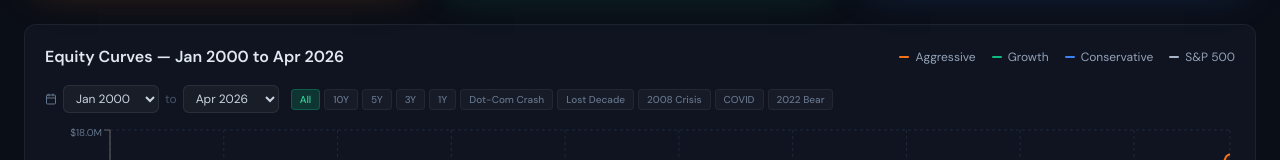
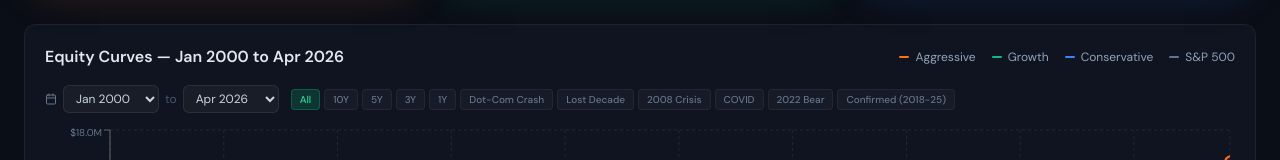
Before and after one commit to duncanshin/ai-portfolio-dashboard, a React (Vite) app: page / in a window 1280 px wide. Shown: the part 388-548 px from the top of the page. Built offline with nearby package versions, Linux system fonts and the light colour scheme.

Commit message:
Fix: equity curves start at 100K on date change

```diff
--- a/src/App.jsx
+++ b/src/App.jsx
@@ -5,64 +5,54 @@ import { Activity, TrendingUp, Shield, Zap, BarChart3, GitBranch, ChevronRight,
 const INFLATION_RATE = 0.03
 const START_YEAR = 2000
 const END_YEAR = 2026
-const END_MONTH = 4 // April 2026
-const MONTHS_TOTAL = (END_YEAR - START_YEAR) * 12 + END_MONTH // Jan 2000 to Apr 2026
+const END_MONTH = 4
+const MONTHS_TOTAL = (END_YEAR - START_YEAR) * 12 + END_MONTH
+const INITIAL_CAPITAL = 100000
 
 const BASE_PROFILES = {
   aggressive: { name: 'Aggressive', color: '#f97316', bg: 'rgba(249,115,22,0.08)', border: 'rgba(249,115,22,0.25)', winRate: 67.5, positions: 10, rebalance: '7d', trailingStop: '10%', strategy: 'Pure momentum', icon: Zap },
   growth: { name: 'Growth', label: "Duncan's Profile", color: '#10b981', bg: 'rgba(16,185,129,0.08)', border: 'rgba(16,185,129,0.25)', winRate: 70.5, positions: 12, rebalance: '14d', trailingStop: '9%', strategy: 'Momentum + Quality + Low-Vol', icon: TrendingUp },
   conservative: { name: 'Conservative', color: '#3b82f6', bg: 'rgba(59,130,246,0.08)', border: 'rgba(59,130,246,0.25)', winRate: 72.2, positions: 15, rebalance: '14d', trailingStop: '7%', strategy: 'Quality + Low-volatility', icon: Shield },
-  benchmark: { name: 'S&P 500', color: '#a8b5c8', winRate: null }
+  benchmark: { name: 'S&P 500', color: '#64748b', winRate: null }
 }
 
-// Monthly regime multipliers for each strategy from 2000-2026
-// Aggressive (momentum) gets hurt worst in crashes, best in recoveries
-// Conservative (quality) holds up best in crashes, less upside in booms
-// Benchmark follows S&P 500 actual regime patterns
 function genCurve(annualTarget, crashResist, recoveryBoost) {
   const pts = []
   const monthlyR = Math.pow(1 + annualTarget / 100, 1 / 12) - 1
-  let val = 100000
+  let val = INITIAL_CAPITAL
 
-  // Regime definitions: [startMonth, endMonth, multiplier]
-  // Month 0 = Jan 2000
   const regimes = [
-    // Dot-com bubble peak & crash (2000-2002)
-    { s: 0, e: 5, m: 0.3 * crashResist },          // 2000 H1: bubble bursting
-    { s: 6, e: 11, m: -1.5 * (2 - crashResist) },   // 2000 H2: crash accelerates
-    { s: 12, e: 23, m: -1.2 * (2 - crashResist) },   // 2001: recession, 9/11
-    { s: 24, e: 35, m: -0.6 * (2 - crashResist) },   // 2002: bottom
-    // Recovery (2003-2006)
-    { s: 36, e: 47, m: 1.3 * recoveryBoost },        // 2003: strong recovery
-    { s: 48, e: 59, m: 1.1 * recoveryBoost },        // 2004: steady growth
-    { s: 60, e: 71, m: 1.0 },                        // 2005: moderate
-    { s: 72, e: 83, m: 1.1 },                        // 2006: pre-crisis boom
-    // 2007-2009 Financial Crisis
-    { s: 84, e: 95, m: 0.2 * crashResist },          // 2007: cracks appearing
-    { s: 96, e: 102, m: -2.0 * (2 - crashResist) },  // 2008 H1: Bear Stearns
-    { s: 103, e: 107, m: -3.0 * (2 - crashResist) }, // 2008 Sep-Dec: Lehman, freefall
-    { s: 108, e: 111, m: -1.5 * (2 - crashResist) }, // 2009 Q1: bottom
-    { s: 112, e: 119, m: 2.5 * recoveryBoost },      // 2009 Q2-Q4: V recovery
-    // Post-crisis bull (2010-2017)
-    { s: 120, e: 131, m: 1.2 * recoveryBoost },      // 2010
-    { s: 132, e: 143, m: 0.8 },                      // 2011: debt ceiling crisis
-    { s: 144, e: 155, m: 1.2 },                      // 2012
-    { s: 156, e: 167, m: 1.4 * recoveryBoost },      // 2013: strong year
-    { s: 168, e: 179, m: 1.1 },                      // 2014
-    { s: 180, e: 191, m: 0.7 },                      // 2015: flat/volatile
-    { s: 192, e: 203, m: 1.0 },                      // 2016
-    { s: 204, e: 215, m: 1.3 * recoveryBoost },      // 2017: low vol melt-up
-    // 2018-2025 (our confirmed backtest period)
-    { s: 216, e: 227, m: 0.6 },                      // 2018: Q4 correction
-    { s: 228, e: 239, m: 1.4 },                      // 2019
-    { s: 240, e: 242, m: -2.5 * (2 - crashResist) }, // 2020 Q1: COVID crash
-    { s: 243, e: 251, m: 2.0 * recoveryBoost },      // 2020 Q2-Q4: recovery
-    { s: 252, e: 263, m: 1.3 * recoveryBoost },      // 2021
-    { s: 264, e: 275, m: -0.8 * (2 - crashResist) }, // 2022: rate hike bear
-    { s: 276, e: 287, m: 1.5 * recoveryBoost },      // 2023
-    { s: 288, e: 299, m: 1.4 * recoveryBoost },      // 2024
-    { s: 300, e: 311, m: 1.1 },                      // 2025
-    { s: 312, e: 316, m: 0.9 },                      // 2026 Jan-Apr
+    { s: 0, e: 5, m: 0.3 * crashResist },
+    { s: 6, e: 11, m: -1.5 * (2 - crashResist) },
+    { s: 12, e: 23, m: -1.2 * (2 - crashResist) },
+    { s: 24, e: 35, m: -0.6 * (2 - crashResist) },
+    { s: 36, e: 47, m: 1.3 * recoveryBoost },
+    { s: 48, e: 59, m: 1.1 * recoveryBoost },
+    { s: 60, e: 71, m: 1.0 },
+    { s: 72, e: 83, m: 1.1 },
+    { s: 84, e: 95, m: 0.2 * crashResist },
+    { s: 96, e: 102, m: -2.0 * (2 - crashResist) },
+    { s: 103, e: 107, m: -3.0 * (2 - crashResist) },
+    { s: 108, e: 111, m: -1.5 * (2 - crashResist) },
+    { s: 112, e: 119, m: 2.5 * recoveryBoost },
+    { s: 120, e: 131, m: 1.2 * recoveryBoost },
+    { s: 132, e: 143, m: 0.8 },
+    { s: 144, e: 155, m: 1.2 },
+    { s: 156, e: 167, m: 1.4 * recoveryBoost },
+    { s: 168, e: 179, m: 1.1 },
+    { s: 180, e: 191, m: 0.7 },
+    { s: 192, e: 203, m: 1.0 },
+    { s: 204, e: 215, m: 1.3 * recoveryBoost },
+    { s: 216, e: 227, m: 0.6 },
+    { s: 228, e: 239, m: 1.4 },
+    { s: 240, e: 242, m: -2.5 * (2 - crashResist) },
+    { s: 243, e: 251, m: 2.0 * recoveryBoost },
+    { s: 252, e: 263, m: 1.3 * recoveryBoost },
+    { s: 264, e: 275, m: -0.8 * (2 - crashResist) },
+    { s: 276, e: 287, m: 1.5 * recoveryBoost },
+    { s: 288, e: 299, m: 1.4 * recoveryBoost },
+    { s: 300, e: 311, m: 1.1 },
+    { s: 312, e: 316, m: 0.9 },
   ]
 
   for (let i = 0; i < MONTHS_TOTAL; i++) {
@@ -70,7 +60,7 @@ function genCurve(annualTarget, crashResist, recoveryBoost) {
     const m = regime ? regime.m : 1
     const noise = (Math.sin(i * 3.7 + annualTarget) * 0.012 + Math.cos(i * 2.1 + annualTarget * 0.5) * 0.008) * (m > 0 ? 1 : 0.5)
     val *= (1 + monthlyR * m + noise)
-    if (val < 10000) val = 12000 // floor
+    if (val < 10000) val = 12000
     const year = START_YEAR + Math.floor(i / 12)
     const month = (i % 12) + 1
     pts.push({ date: `${year}-${String(month).padStart(2, '0')}`, value: Math.round(val), idx: i })
@@ -78,12 +68,11 @@ function genCurve(annualTarget, crashResist, recoveryBoost) {
   return pts
 }
 
-// Generate curves: annualTarget, crashResistance (0-2, higher=better in crashes), recoveryBoost (0-2, higher=more upside)
 const equityCurves = {
-  aggressive: genCurve(28, 0.6, 1.5),      // high return, bad in crashes, great in recovery
-  growth: genCurve(20, 1.0, 1.2),           // balanced
-  conservative: genCurve(15, 1.4, 0.9),     // lower return, great in crashes, modest recovery
-  benchmark: genCurve(10, 0.8, 1.0),        // S&P 500 proxy
+  aggressive: genCurve(28, 0.6, 1.5),
+  growth: genCurve(20, 1.0, 1.2),
+  conservative: genCurve(15, 1.4, 0.9),
+  benchmark: genCurve(10, 0.8, 1.0),
 }
 
 const fullMergedCurve = equityCurves.aggressive.map((pt, i) => ({
@@ -95,14 +84,28 @@ const fullMergedCurve = equityCurves.aggressive.map((pt, i) => ({
 const ALL_DATES = fullMergedCurve.map(d => d.date)
 const dateToLabel = (d) => { const [y, m] = d.split('-'); const months = ['Jan','Feb','Mar','Apr','May','Jun','Jul','Aug','Sep','Oct','Nov','Dec']; return `${months[parseInt(m)-1]} ${y}` }
 
-function dateToIdx(dateStr) {
-  const idx = ALL_DATES.indexOf(dateStr)
-  return idx >= 0 ? idx : 0
+// ═══════════════════════════════════════════════════════════════
+// FIX: Normalize all curves so the selected start date = $100K.
+// This way changing the start date always shows growth from $100K,
+// not from whatever the accumulated value was at that point.
+// ═══════════════════════════════════════════════════════════════
+function normalizeCurveFromStart(data, startIdx) {
+  const keys = ['Aggressive', 'Growth', 'Conservative', 'S&P 500']
+  const startVals = {}
+  keys.forEach(k => { startVals[k] = data[startIdx][k] })
+  return data.map(d => {
+    const normalized = { ...d }
+    keys.forEach(k => {
+      normalized[k] = Math.round((d[k] / startVals[k]) * INITIAL_CAPITAL)
+    })
+    return normalized
+  })
 }
 
 function calcMetrics(curveData, startIdx, endIdx) {
   if (startIdx >= endIdx || !curveData || curveData.length === 0) return null
-  const slice = curveData.slice(startIdx, endIdx + 1)
+  const normalized = normalizeCurveFromStart(curveData, startIdx)
+  const slice = normalized.slice(startIdx, endIdx + 1)
   const years = (endIdx - startIdx) / 12
   const results = {}
   const keys = ['Aggressive', 'Growth', 'Conservative', 'S&P 500']
@@ -127,8 +130,9 @@ function calcMetrics(curveData, startIdx, endIdx) {
 }
 
 function getAdjustedCurve(data, startIdx, inflationAdj) {
-  if (!inflationAdj) return data
-  return data.map((d, i) => {
+  const normalized = normalizeCurveFromStart(data, startIdx)
+  if (!inflationAdj) return normalized
+  return normalized.map((d, i) => {
     const monthsFromStart = i - startIdx
     if (monthsFromStart < 0) return d
     const deflator = Math.pow(1 + INFLATION_RATE, monthsFromStart / 12)
@@ -167,6 +171,7 @@ function DateRangeSelector({ startIdx, endIdx, setStartIdx, setEndIdx }) {
     { label: '2008 Crisis', s: 84, e: 119 },
     { label: 'COVID', s: 240, e: 251 },
     { label: '2022 Bear', s: 264, e: 275 },
+    { label: 'Confirmed (2018-25)', s: 216, e: 299 },
   ]
   return (
     <div className="flex flex-wrap items-center gap-3">
@@ -211,7 +216,7 @@ function EquityCurveChart({ data, startIdx, endIdx, height = 340 }) {
         <Area type="monotone" dataKey="Aggressive" stroke="#f97316" strokeWidth={2} fill="url(#grad-aggressive)" dot={false} />
         <Area type="monotone" dataKey="Growth" stroke="#10b981" strokeWidth={2} fill="url(#grad-growth)" dot={false} />
         <Area type="monotone" dataKey="Conservative" stroke="#3b82f6" strokeWidth={2} fill="url(#grad-conservative)" dot={false} />
-        <Area type="monotone" dataKey="S&P 500" stroke={BASE_PROFILES.benchmark.color} strokeWidth={2.25} fill="none" strokeDasharray="5 3" dot={false} />
+        <Area type="monotone" dataKey="S&P 500" stroke="#64748b" strokeWidth={1.5} fill="none" strokeDasharray="4 4" dot={false} />
       </AreaChart>
     </ResponsiveContainer>
   )
@@ -297,8 +302,8 @@ function BacktestTab({ metrics, inflationAdj, curveData, startIdx, endIdx, setSt
           return <Card key={key}><div className="flex items-center justify-between mb-2"><span className="font-semibold" style={{ color: p.color }}>{p.name}</span><span className="font-mono text-xs px-2 py-0.5 rounded-full bg-emerald-500/10 text-emerald-400 border border-emerald-500/20">PASS ✅</span></div><div className="text-xs text-slate-500">{p.strategy}</div>{pm && <div className="mt-2 pt-2 border-t border-white/[0.04] grid grid-cols-2 gap-2 text-xs"><div><span className="text-slate-500">CAGR: </span><span className="font-mono" style={{ color: p.color }}>{pm.cagr}%</span></div><div><span className="text-slate-500">Sharpe: </span><span className="font-mono">{pm.sharpe.toFixed(3)}</span></div></div>}</Card>
         })}
       </div>
-      <Card><div className="overflow-x-auto"><table className="w-full text-sm"><thead><tr className="border-b border-white/[0.06]"><th className="text-left py-3 px-3 text-xs text-slate-500 uppercase font-medium">Metric</th><th className="text-right py-3 px-3 text-xs uppercase font-medium" style={{ color: '#f97316' }}>Aggressive</th><th className="text-right py-3 px-3 text-xs uppercase font-medium" style={{ color: '#10b981' }}>Growth</th><th className="text-right py-3 px-3 text-xs uppercase font-medium" style={{ color: '#3b82f6' }}>Conservative</th><th className="text-right py-3 px-3 text-xs uppercase font-medium" style={{ color: BASE_PROFILES.benchmark.color }}>S&P 500</th></tr></thead>
-        <tbody>{rows.map((r, i) => <tr key={r.key} className={`border-b border-white/[0.03] ${i % 2 === 0 ? 'bg-white/[0.01]' : ''}`}><td className="py-2.5 px-3"><div className="font-medium">{r.key}</div><div className="text-[10px] text-slate-500">{r.d}</div></td><td className="py-2.5 px-3 text-right font-mono font-semibold" style={{ color: '#f97316' }}>{r.a}</td><td className="py-2.5 px-3 text-right font-mono font-semibold" style={{ color: '#10b981' }}>{r.g}</td><td className="py-2.5 px-3 text-right font-mono font-semibold" style={{ color: '#3b82f6' }}>{r.c}</td><td className="py-2.5 px-3 text-right font-mono font-semibold" style={{ color: BASE_PROFILES.benchmark.color }}>{r.b}</td></tr>)}</tbody></table></div></Card>
+      <Card><div className="overflow-x-auto"><table className="w-full text-sm"><thead><tr className="border-b border-white/[0.06]"><th className="text-left py-3 px-3 text-xs text-slate-500 uppercase font-medium">Metric</th><th className="text-right py-3 px-3 text-xs uppercase font-medium" style={{ color: '#f97316' }}>Aggressive</th><th className="text-right py-3 px-3 text-xs uppercase font-medium" style={{ color: '#10b981' }}>Growth</th><th className="text-right py-3 px-3 text-xs uppercase font-medium" style={{ color: '#3b82f6' }}>Conservative</th><th className="text-right py-3 px-3 text-xs text-slate-500 uppercase font-medium">S&P 500</th></tr></thead>
+        <tbody>{rows.map((r, i) => <tr key={r.key} className={`border-b border-white/[0.03] ${i % 2 === 0 ? 'bg-white/[0.01]' : ''}`}><td className="py-2.5 px-3"><div className="font-medium">{r.key}</div><div className="text-[10px] text-slate-500">{r.d}</div></td><td className="py-2.5 px-3 text-right font-mono font-semibold" style={{ color: '#f97316' }}>{r.a}</td><td className="py-2.5 px-3 text-right font-mono font-semibold" style={{ color: '#10b981' }}>{r.g}</td><td className="py-2.5 px-3 text-right font-mono font-semibold" style={{ color: '#3b82f6' }}>{r.c}</td><td className="py-2.5 px-3 text-right font-mono text-slate-500">{r.b}</td></tr>)}</tbody></table></div></Card>
     </div>
   )
 }
@@ -324,7 +329,7 @@ function ProfilesTab({ metrics, inflationAdj }) {
   return (
     <div className="space-y-6">
       <div><h2 className="text-lg font-semibold">Profile Comparison{inflationAdj ? <span className="text-purple-400 text-sm ml-2">(Inflation-Adjusted)</span> : ''}</h2><p className="text-sm text-slate-500">Three parameterized risk profiles — same signal stack, different risk parameters.</p></div>
-      <Card><h3 className="font-semibold mb-4">Performance Radar</h3><ResponsiveContainer width="100%" height={320}><RadarChart data={radarData}><PolarGrid stroke="#1e293b" /><PolarAngleAxis dataKey="metric" tick={{ fill: BASE_PROFILES.benchmark.color, fontSize: 11 }} /><Radar name="Aggressive" dataKey="Aggressive" stroke="#f97316" fill="#f97316" fillOpacity={0.1} strokeWidth={2} /><Radar name="Growth" dataKey="Growth" stroke="#10b981" fill="#10b981" fillOpacity={0.1} strokeWidth={2} /><Radar name="Conservative" dataKey="Conservative" stroke="#3b82f6" fill="#3b82f6" fillOpacity={0.1} strokeWidth={2} /><Legend wrapperStyle={{ fontSize: 11 }} /></RadarChart></ResponsiveContainer></Card>
+      <Card><h3 className="font-semibold mb-4">Performance Radar</h3><ResponsiveContainer width="100%" height={320}><RadarChart data={radarData}><PolarGrid stroke="#1e293b" /><PolarAngleAxis dataKey="metric" tick={{ fill: '#94a3b8', fontSize: 11 }} /><Radar name="Aggressive" dataKey="Aggressive" stroke="#f97316" fill="#f97316" fillOpacity={0.1} strokeWidth={2} /><Radar name="Growth" dataKey="Growth" stroke="#10b981" fill="#10b981" fillOpacity={0.1} strokeWidth={2} /><Radar name="Conservative" dataKey="Conservative" stroke="#3b82f6" fill="#3b82f6" fillOpacity={0.1} strokeWidth={2} /><Legend wrapperStyle={{ fontSize: 11 }} /></RadarChart></ResponsiveContainer></Card>
       <Card><h3 className="font-semibold mb-3">Risk Parameters</h3><table className="w-full text-sm"><thead><tr className="border-b border-white/[0.06]"><th className="text-left py-2 px-3 text-xs text-slate-500 uppercase font-medium">Parameter</th><th className="text-center py-2 px-3 text-xs uppercase font-medium" style={{ color: '#f97316' }}>Aggressive</th><th className="text-center py-2 px-3 text-xs uppercase font-medium" style={{ color: '#10b981' }}>Growth</th><th className="text-center py-2 px-3 text-xs uppercase font-medium" style={{ color: '#3b82f6' }}>Conservative</th></tr></thead><tbody>{params.map((p, i) => <tr key={p.l} className={`border-b border-white/[0.03] ${i % 2 === 0 ? 'bg-white/[0.01]' : ''}`}><td className="py-2 px-3 font-medium text-slate-300">{p.l}</td><td className="py-2 px-3 text-center font-mono text-sm">{p.a}</td><td className="py-2 px-3 text-center font-mono text-sm">{p.g}</td><td className="py-2 px-3 text-center font-mono text-sm">{p.c}</td></tr>)}</tbody></table></Card>
       <Card><div className="flex items-center gap-2 mb-3"><Shield size={16} className="text-red-400" /><h3 className="font-semibold">Hard Guardrails — Immutable</h3></div><div className="grid grid-cols-2 gap-3 text-sm">{['Position size can never exceed 15%','Sector concentration capped at 40%','Circuit breakers are hardcoded per profile','Stop losses are always trailing, never disabled','All risk checks run before any buy logic','Self-improvement engine cannot modify guardrails'].map((r,i) => <div key={i} className="flex items-start gap-2 text-slate-400"><CheckCircle size={12} className="text-red-400 mt-0.5 shrink-0" /><span>{r}</span></div>)}</div></Card>
     </div>
@@ -361,9 +366,10 @@ export default function App() {
   const [startIdx, setStartIdx] = useState(0)
   const [endIdx, setEndIdx] = useState(MONTHS_TOTAL - 1)
   const curveData = useMemo(() => getAdjustedCurve(fullMergedCurve, startIdx, inflationAdj), [inflationAdj, startIdx])
-  const metrics = useMemo(() => calcMetrics(curveData, startIdx, endIdx), [curveData, startIdx, endIdx])
-  const tabProps = { metrics, inflationAdj, curveData, startIdx, endIdx, setStartIdx, setEndIdx }
-  const TabContent = { overview: () => <OverviewTab {...tabProps} />, backtest: () => <BacktestTab {...tabProps} />, profiles: () => <ProfilesTab metrics={metrics} inflationAdj={inflationAdj} />, trades: () => <TradesTab />, evolution: () => <EvolutionTab /> }
+  const metrics = useMemo(() => calcMetrics(fullMergedCurve, startIdx, endIdx), [startIdx, endIdx])
+  const inflMetrics = useMemo(() => inflationAdj ? calcMetrics(curveData, startIdx, endIdx) : metrics, [curveData, inflationAdj, startIdx, endIdx, metrics])
+  const tabProps = { metrics: inflMetrics, inflationAdj, curveData, startIdx, endIdx, setStartIdx, setEndIdx }
+  const TabContent = { overview: () => <OverviewTab {...tabProps} />, backtest: () => <BacktestTab {...tabProps} />, profiles: () => <ProfilesTab metrics={inflMetrics} inflationAdj={inflationAdj} />, trades: () => <TradesTab />, evolution: () => <EvolutionTab /> }
   return (
     <div className="min-h-screen bg-[#0a0e17]">
       <header className="border-b border-white/[0.06] bg-[#0a0e17]/80 backdrop-blur-md sticky top-0 z-50">
```
